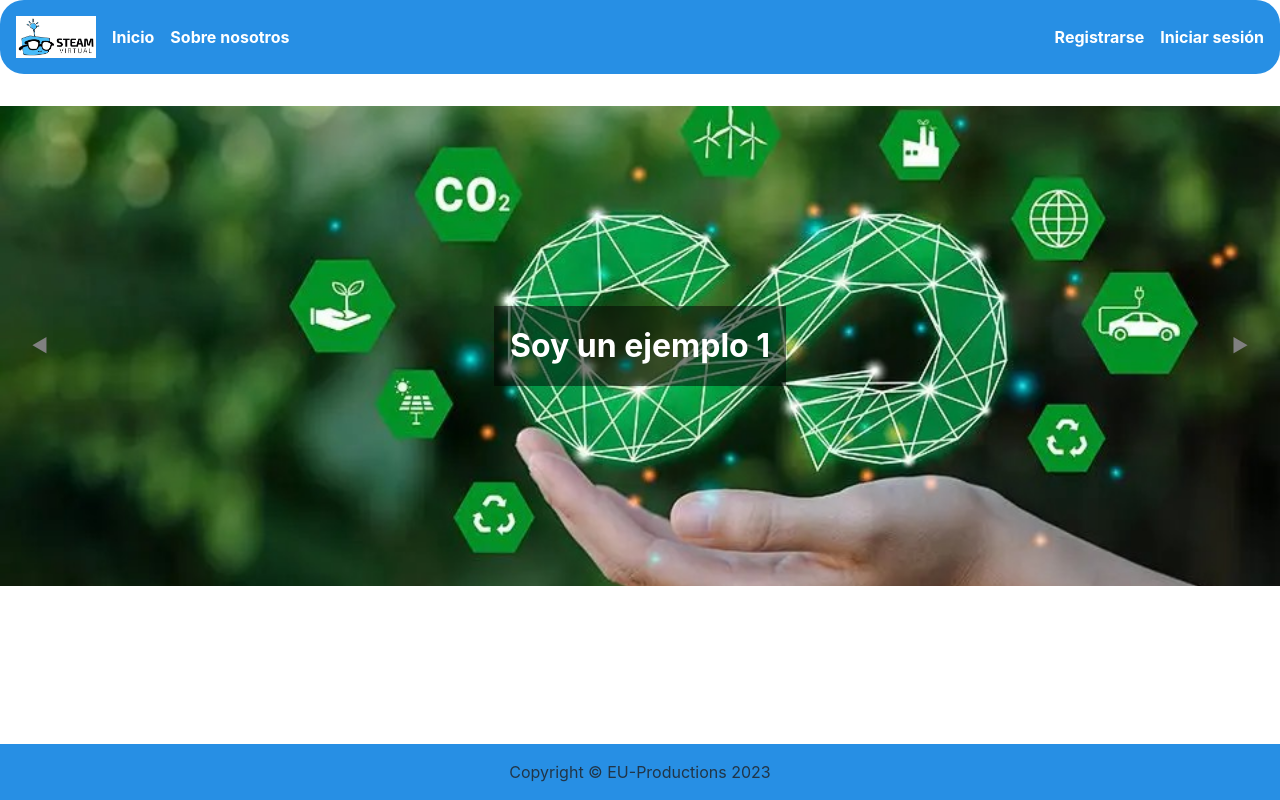
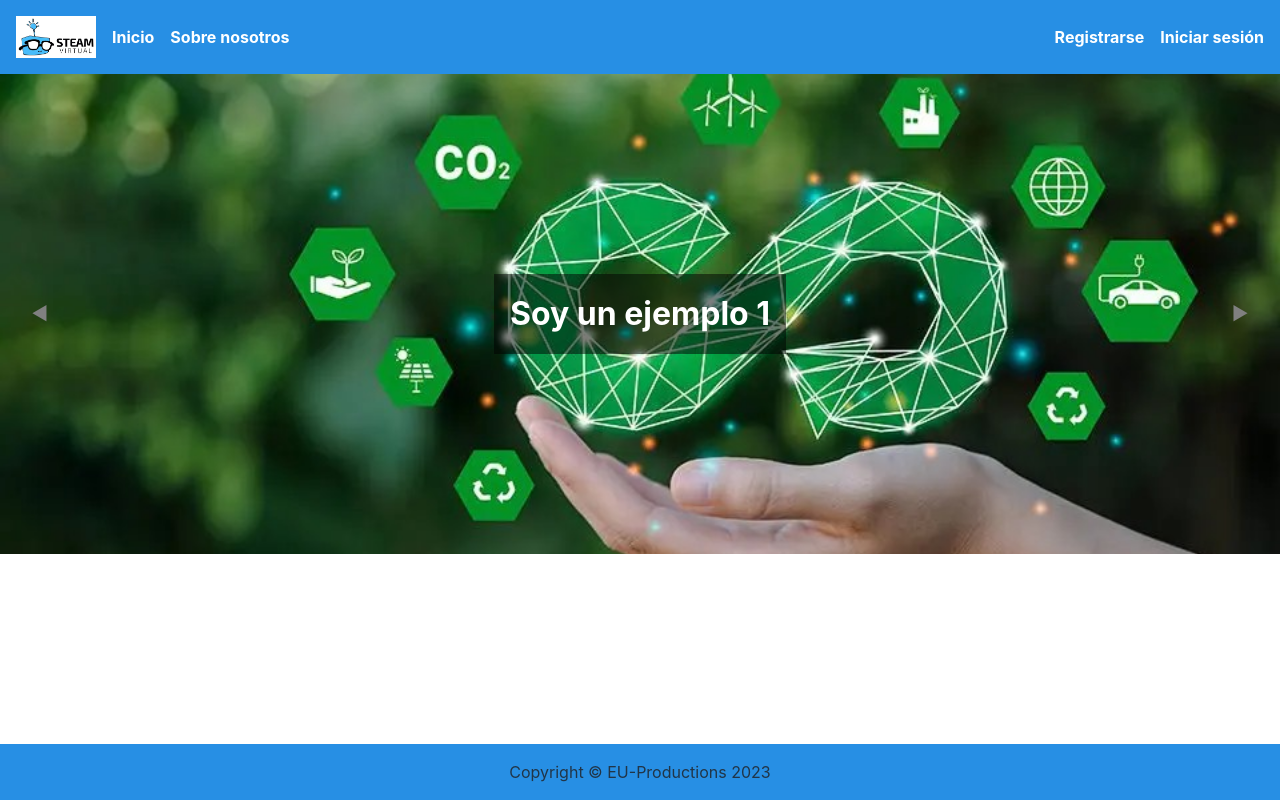
Before and after one commit to EmmaVargas19/Proyecto-Final-TDS, a React (Vite) app in the folder vite-project/: page / in a window 1280 px wide. Built offline with nearby package versions, Linux system fonts and the light colour scheme.

Commit message:
Par de cambios
Par de cambios

```diff
--- a/vite-project/src/App.css
+++ b/vite-project/src/App.css
@@ -21,7 +21,6 @@
   background-color: skyblue;
   background-color: var(--colorNav);
   padding: 1rem;
-  border-radius: 1.5rem;
   z-index: 2;
 }
 
@@ -54,7 +53,6 @@
 }
 
 .carousel {
-  margin-top: 2rem;
   position: relative;
   width: 100%;
   overflow: hidden;
```
